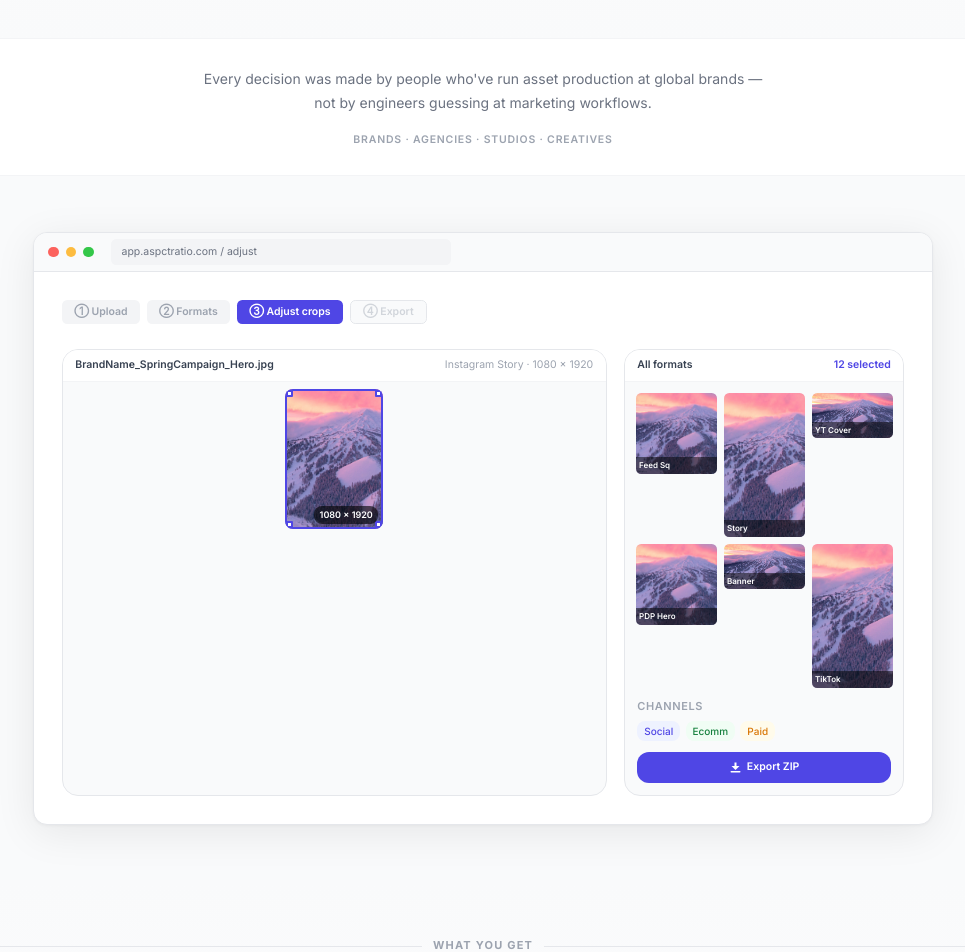
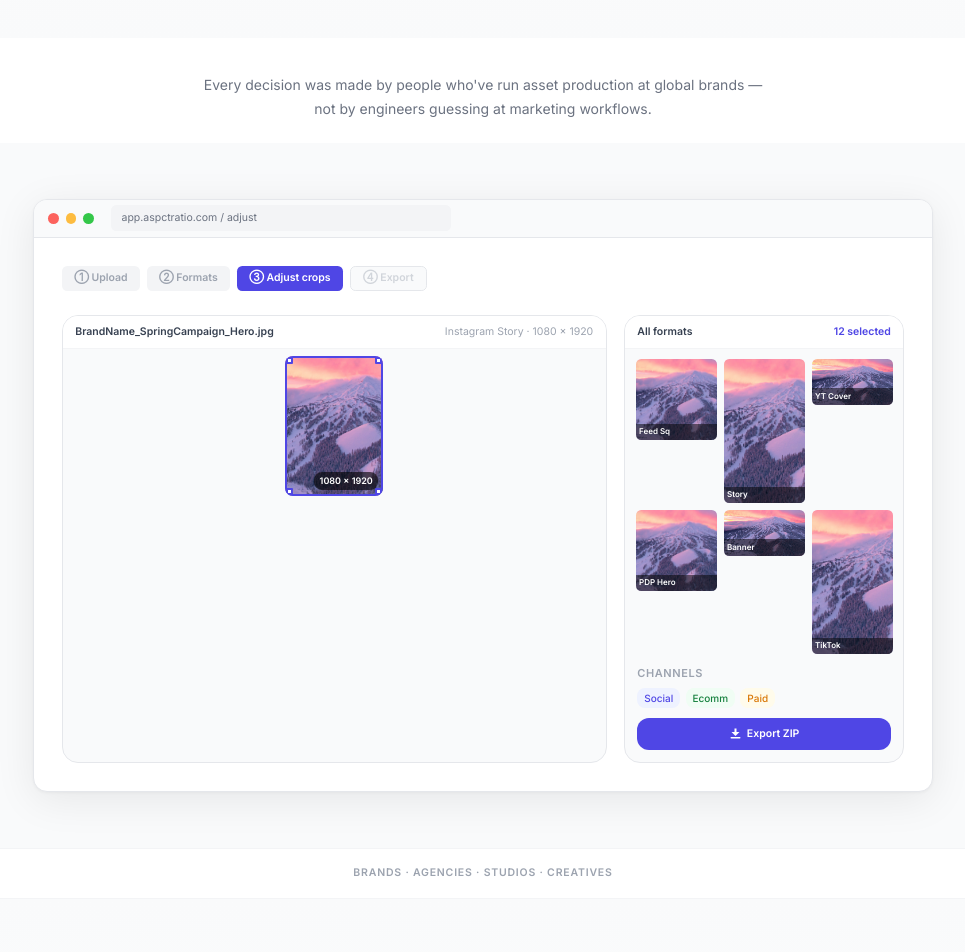
Before and after one commit to Aspct-Ratio/Aspect-Ratio, a Next.js app: page / in a window 1280 px wide. Shown: the part 600-1552 px from the top of the page, without its empty margins (157-1122 px from the left). Built offline with nearby package versions, Linux system fonts and the light colour scheme; no server answers.

Commit message:
fix: reposition credibility subheadline above app mockup

```diff
--- a/components/LandingPage.tsx
+++ b/components/LandingPage.tsx
@@ -153,12 +153,9 @@ export default function LandingPage({ isLoggedIn = false, userEmail }: { isLogge
         </div>
       </section>
 
-      {/* ── PROOF BAR ───────────────────────────────────────── */}
-      <div className="border-t border-b border-gray-100 bg-white py-8 px-6">
-        <div className="max-w-[900px] mx-auto flex flex-col items-center gap-5">
-          <p className="text-base text-gray-500 leading-[1.75] max-w-[560px] text-center">Every decision was made by people who&apos;ve run asset production at global brands — not by engineers guessing at marketing workflows.</p>
-          <span className="text-xs font-semibold text-gray-400 uppercase tracking-[0.8px]">Brands · Agencies · Studios · Creatives</span>
-        </div>
+      {/* ── CREDIBILITY LINE ────────────────────────────────── */}
+      <div className="bg-white pt-10 pb-6 px-6">
+        <p className="text-base text-gray-500 leading-[1.75] max-w-[560px] mx-auto text-center">Every decision was made by people who&apos;ve run asset production at global brands — not by engineers guessing at marketing workflows.</p>
       </div>
 
       {/* ── APP PREVIEW ─────────────────────────────────────── */}
@@ -253,6 +250,13 @@ export default function LandingPage({ isLoggedIn = false, userEmail }: { isLogge
           </div>
         </div>
       </section>
+
+      {/* ── PROOF BAR ───────────────────────────────────────── */}
+      <div className="border-t border-b border-gray-100 bg-white py-5 px-6">
+        <div className="max-w-[900px] mx-auto flex items-center justify-center">
+          <span className="text-xs font-semibold text-gray-400 uppercase tracking-[0.8px]">Brands · Agencies · Studios · Creatives</span>
+        </div>
+      </div>
 
       {/* ── HERO FEATURE CARDS ──────────────────────────────── */}
       <section id="features" className="py-16 px-6 bg-gradient-to-b from-gray-50 to-white">
```
